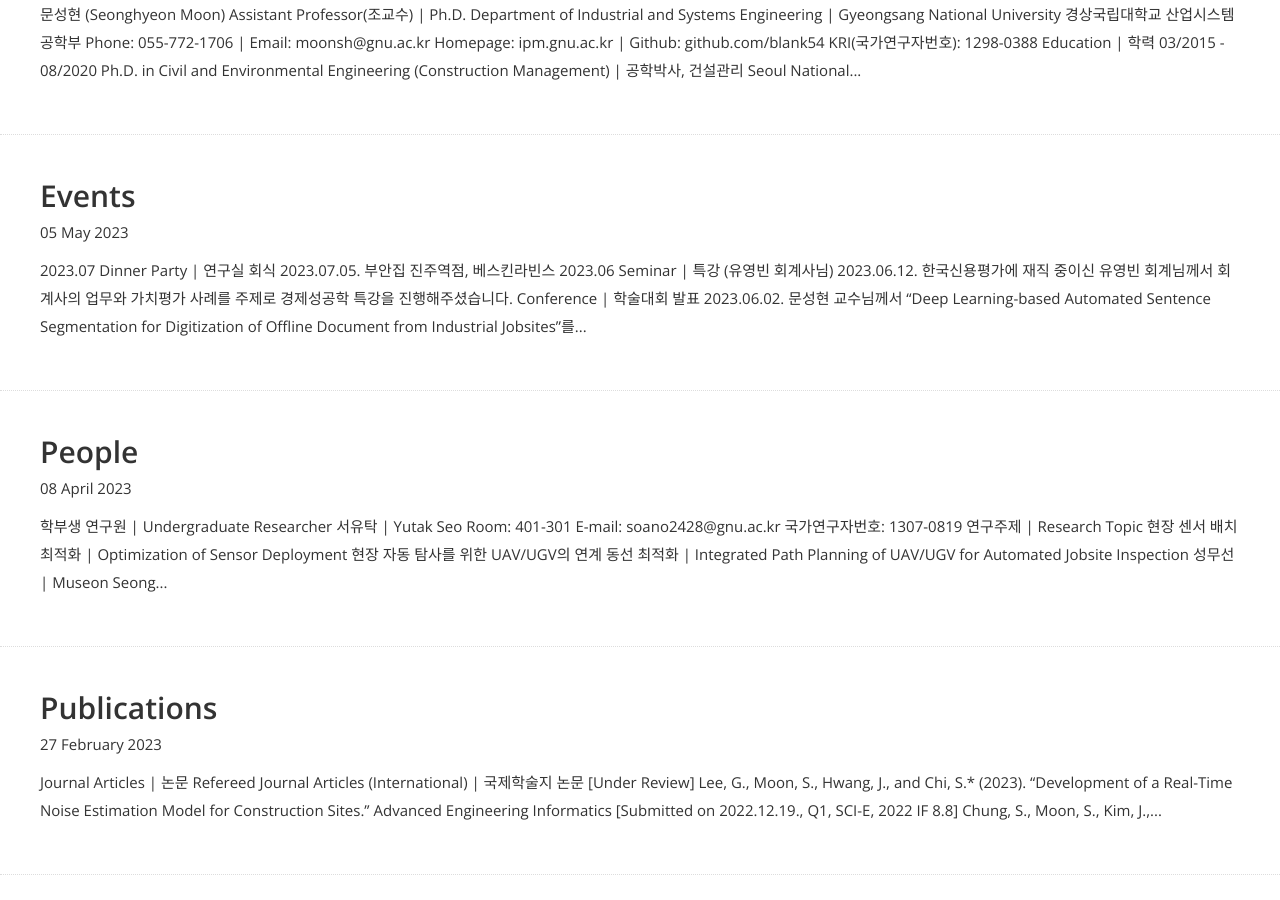
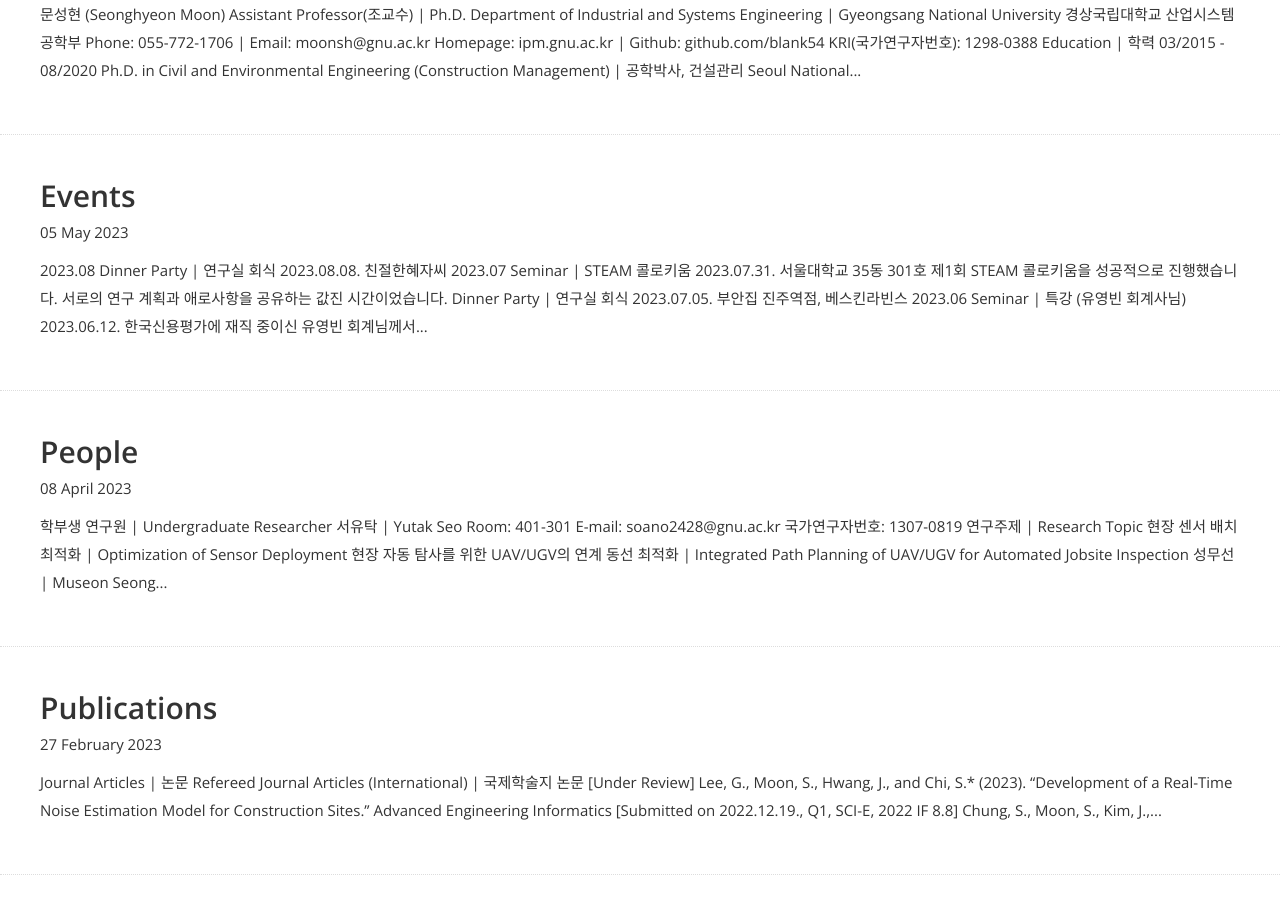
Before and after one commit to blank54/blank54.github.io, a Jekyll site: the page built from blog/index.html, in a window 1280 px wide and 900 px high, scrolled down 580 px. Built offline with Jekyll 4.4.1, drawn with Linux system fonts in a browser that asks for light colours; nearby versions of some CDN libraries; some web fonts are replaced.

Commit message:
20230808 dinner party

```diff
--- a/event/_posts/2023-05-05-event.md
+++ b/event/_posts/2023-05-05-event.md
@@ -5,8 +5,22 @@ date: 2023-05-05
 author: Seonghyeon Moon
 ---
 
+## 2023.08
+<br/>
+
+>### Dinner Party \| 연구실 회식
+>2023.08.08.
+>친절한혜자씨
+><img src="{{ site.baseurl }}/img/event/20230808_ipmlab_dinner party.jpg" style="width:300px">
+
 ## 2023.07
 <br/>
+
+>### Seminar \| STEAM 콜로키움
+>2023.07.31.
+>서울대학교 35동 301호
+>제1회 STEAM 콜로키움을 성공적으로 진행했습니다. 서로의 연구 계획과 애로사항을 공유하는 값진 시간이었습니다.
+><img src="{{ site.baseurl }}/img/event/20230731_steam_colloquium.jpg" style="width:300px">
 
 >### Dinner Party \| 연구실 회식
 >2023.07.05.
```
Also changed, not shown: img/event/20230731_steam_colloquium.jpg (added).
